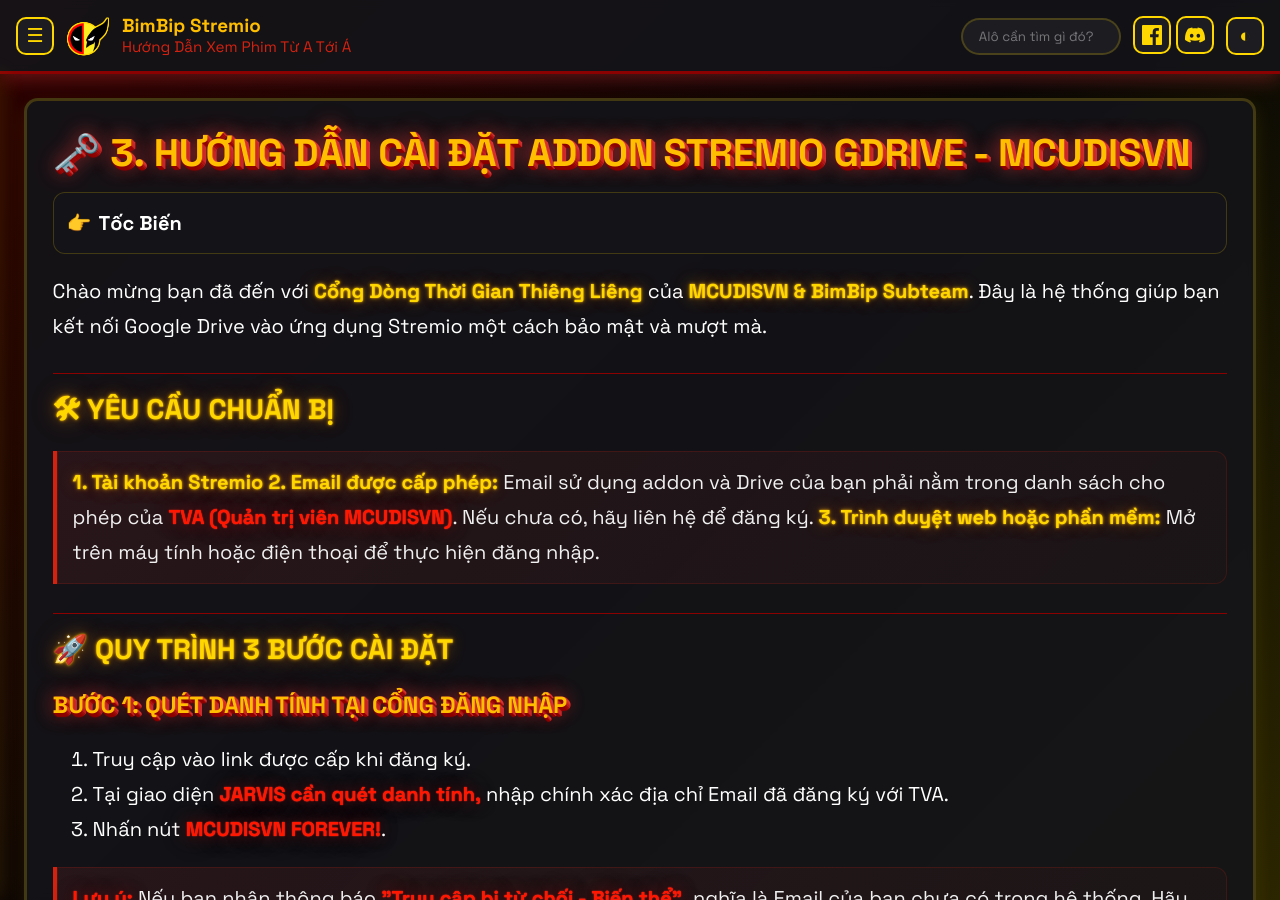
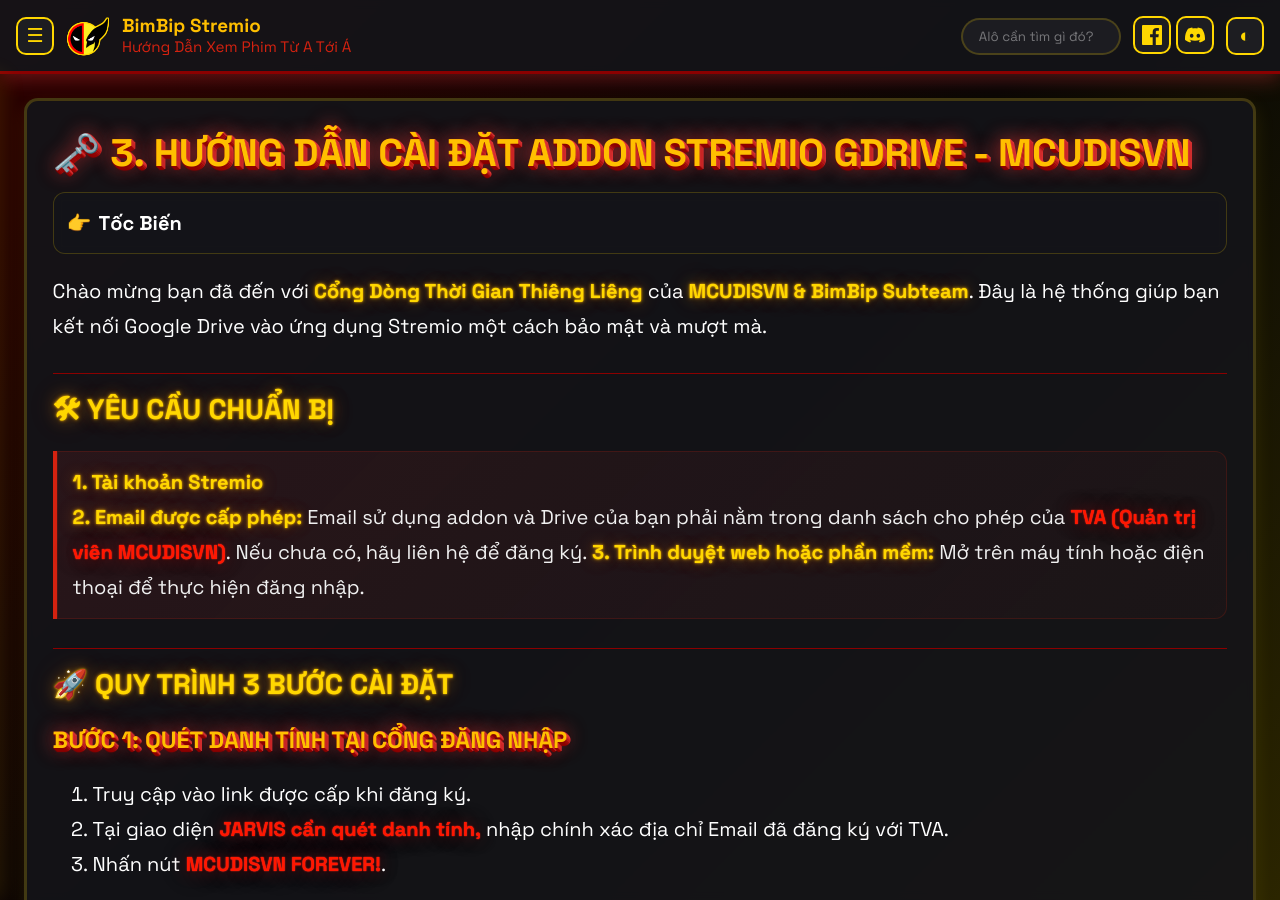
Before and after one commit to bimbipsubteam/bimbip-stremio, a Jekyll site: the page built from docs/guide/3-MCUDISVN-Setup.md, in a window 1280 px wide and 900 px high. Built offline with Jekyll 4.4.1, drawn with Linux system fonts in a browser that asks for light colours.

```diff
--- a/docs/guide/3-MCUDISVN-Setup.md
+++ b/docs/guide/3-MCUDISVN-Setup.md
@@ -8,7 +8,7 @@ title: "🗝️ 3. Chìa Khóa Tinh Vân"
 Chào mừng bạn đã đến với **<mark>Cổng Dòng Thời Gian Thiêng Liêng</mark>** của **<mark>MCUDISVN & BimBip Subteam</mark>**. Đây là hệ thống giúp bạn kết nối Google Drive vào ứng dụng Stremio một cách bảo mật và mượt mà.
 
 ## 🛠 Yêu cầu chuẩn bị
->**<mark>1. Tài khoản Stremio</mark>**
+>**<mark>1. Tài khoản Stremio</mark>** \
 >**<mark>2. Email được cấp phép:</mark>** Email sử dụng addon và Drive của bạn phải nằm trong danh sách cho phép của **<mark2>TVA (Quản trị viên MCUDISVN)</mark2>**. Nếu chưa có, hãy liên hệ để đăng ký.
 >**<mark>3. Trình duyệt web hoặc phần mềm:</mark>** Mở trên máy tính hoặc điện thoại để thực hiện đăng nhập.
 
```
